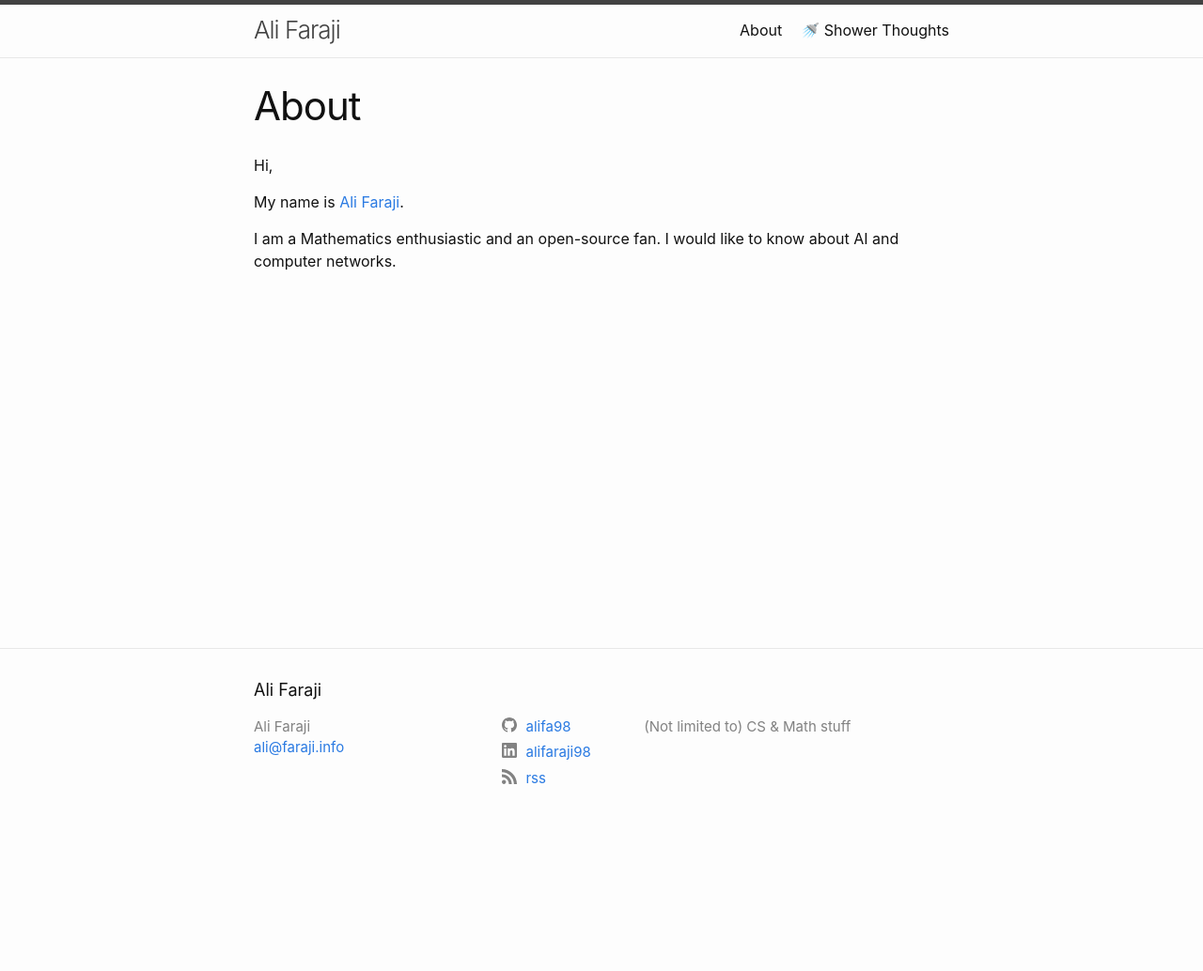
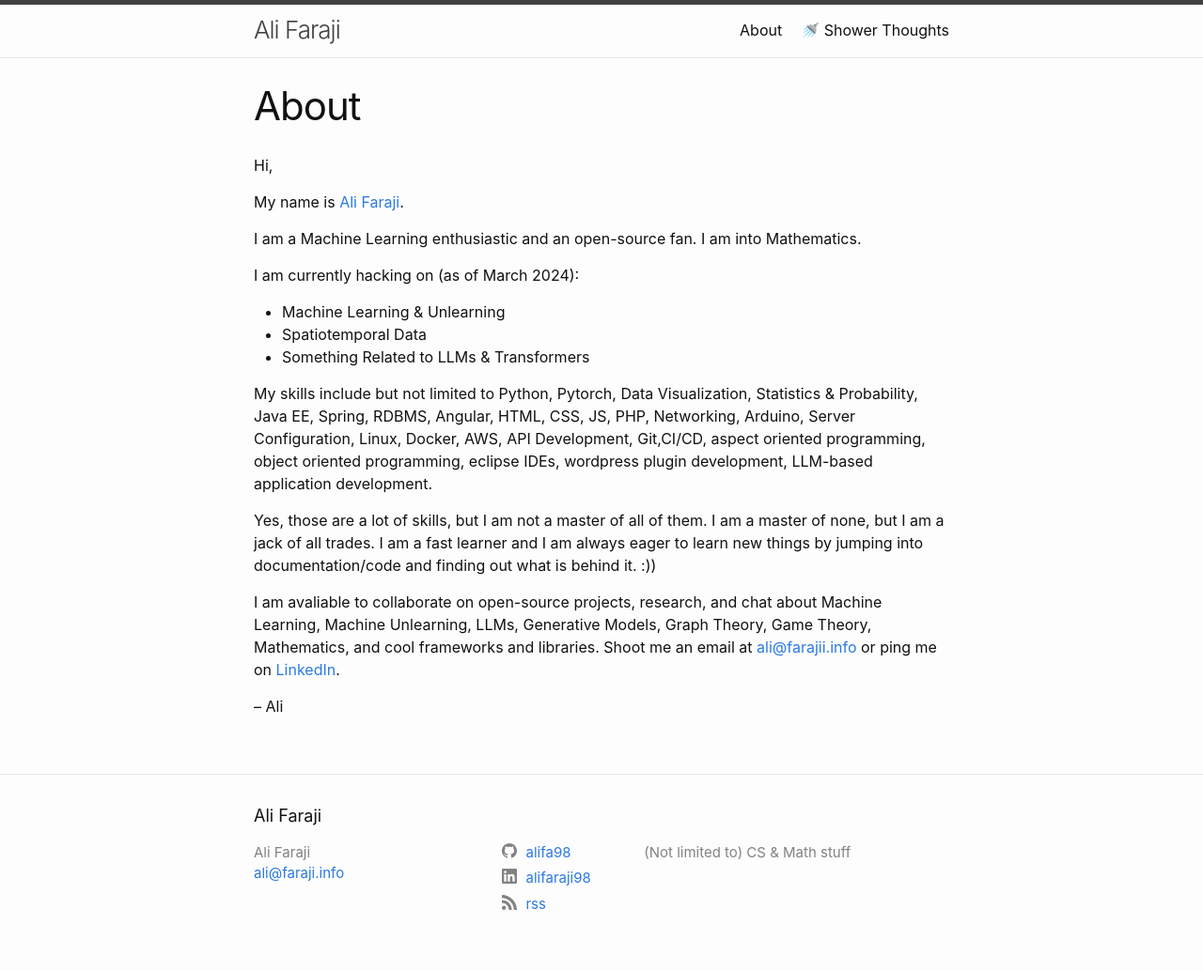
Before and after one commit to alifa98/blog, a Jekyll site: the page built from about.md, in a window 1280 px wide. Shown: the whole page at 94% size. Built offline with Jekyll 4.4.1, drawn with Linux system fonts in a browser that asks for light colours; a script that is not in the unit is left out; before the commit the page ends 900 px from its top, so only the background shows below that.

Commit message:
update about me

```diff
--- a/about.md
+++ b/about.md
@@ -6,7 +6,20 @@ permalink: /about/
 
 Hi,
 
-My name is [Ali Faraji](https://alifaraji.ir/).
+My name is [Ali Faraji](https://faraji.info/).
 
-I am a Mathematics enthusiastic and an open-source fan.
-I would like to know about AI and computer networks.
+I am a Machine Learning enthusiastic and an open-source fan. I am into Mathematics.
+
+I am currently hacking on (as of March 2024):
+- Machine Learning & Unlearning
+- Spatiotemporal Data
+- Something Related to LLMs & Transformers
+
+My skills include but not limited to Python, Pytorch, Data Visualization, Statistics & Probability, Java EE, Spring, RDBMS, Angular, HTML, CSS, JS, PHP, Networking, Arduino, Server Configuration, Linux, Docker, AWS, API Development, Git,CI/CD, aspect oriented programming, object oriented programming, eclipse IDEs, wordpress plugin development, LLM-based application development.
+
+Yes, those are a lot of skills, but I am not a master of all of them. I am a master of none, but I am a jack of all trades. I am a fast learner and I am always eager to learn new things by jumping into documentation/code and finding out what is behind it. :))
+
+I am avaliable to collaborate on open-source projects, research, and chat about Machine Learning, Machine Unlearning, LLMs, Generative Models, Graph Theory, Game Theory, Mathematics, and cool frameworks and libraries. Shoot me an email at [ali@farajii.info](mailto:ali@faraji.info) or ping me on [LinkedIn](https://www.linkedin.com/in/alifaraji98/).
+
+
+-- Ali
```
